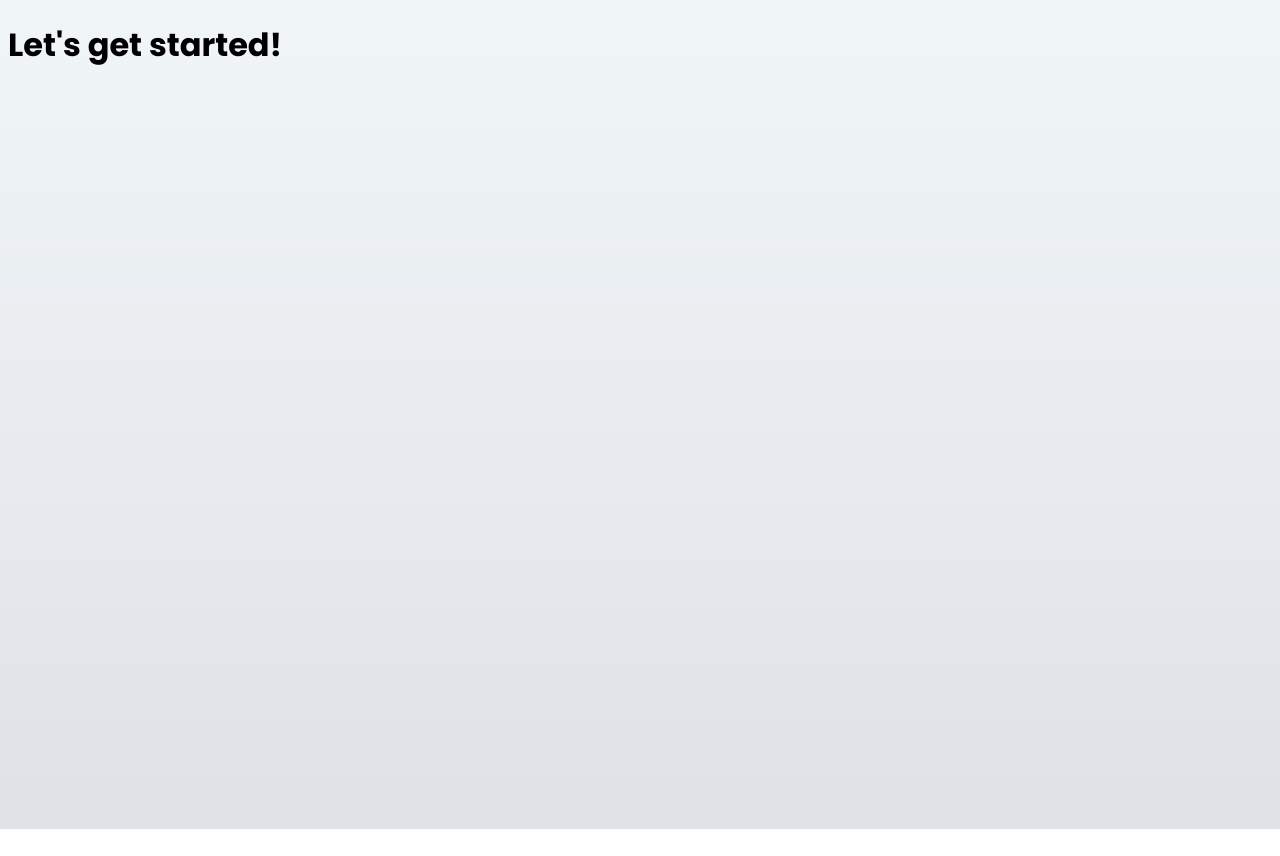
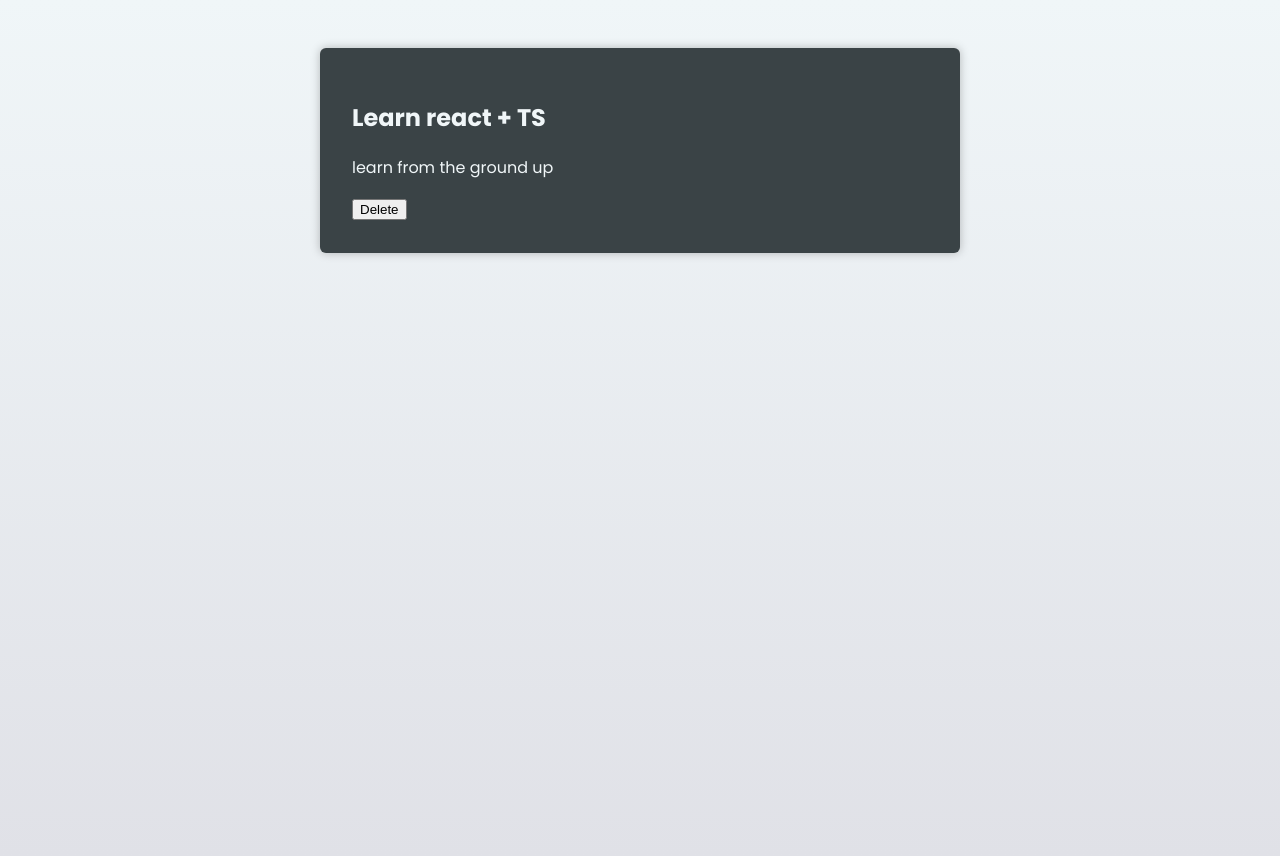
Before and after one commit to Archael/react-typescript, a React (Vite) app in the folder react-ts-basics/: page / in a window 1280 px wide. Before the commit the page ends 829 px from the top, so only its background shows below. Built offline with nearby package versions, Linux system fonts and the light colour scheme; the HTML template or start-up script is replaced by a standard one.

Commit message:
create component

```diff
--- a/react-ts-basics/src/App.tsx
+++ b/react-ts-basics/src/App.tsx
@@ -1,3 +1,12 @@
+import CourseGoal from './components/CourseGoal.tsx';
+
 export default function App() {
-  return <h1>Let's get started!</h1>;
+  return (
+    <main>
+      <CourseGoal
+        title="Learn react + TS"
+        description="learn from the ground up"
+      />
+    </main>
+  );
 }
--- /dev/null
+++ b/react-ts-basics/src/components/CourseGoal.tsx
@@ -0,0 +1,18 @@
+export default function CourseGoal({
+  // The props are destructured here using the {} syntax, standard object destructuring in javascript
+  title,
+  description,
+}: {
+  title: string;
+  description: string;
+}) {
+  return (
+    <article>
+      <div>
+        <h2>{title}</h2>
+        <p>{description}</p>
+      </div>
+      <button>Delete</button>
+    </article>
+  );
+}
```
